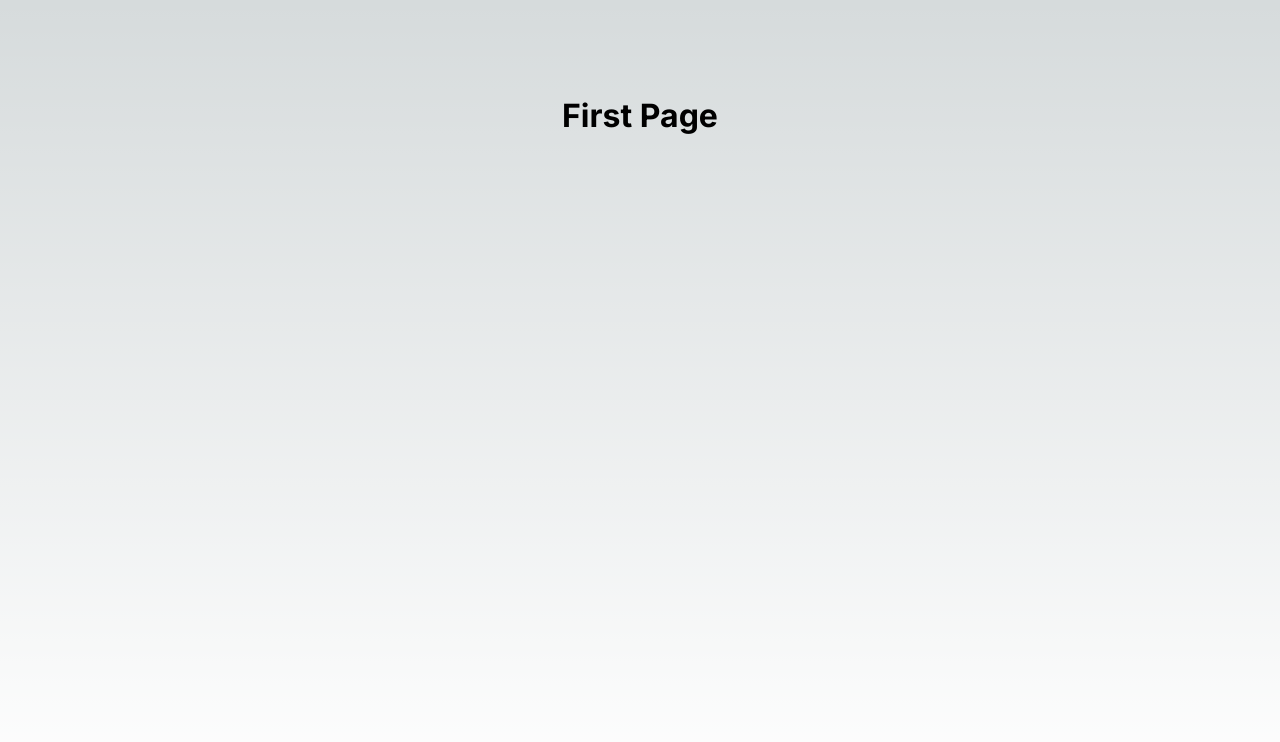
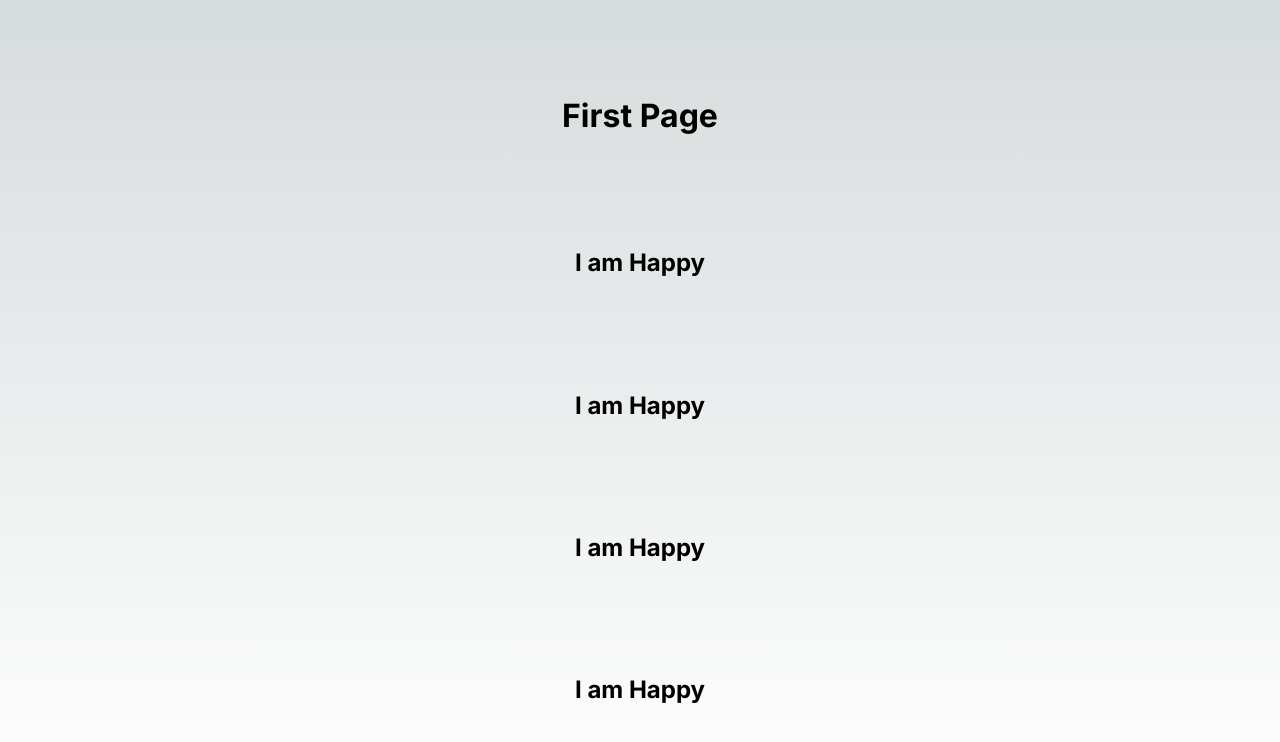
Before and after one commit to CodeHappy4U/Learn_NextJS, a Next.js app: page / in a window 1280 px wide. Shown: the top 742 px of the page. Built offline with nearby package versions, Linux system fonts and the light colour scheme.

Commit message:
1. Component Reuse

```diff
--- a/src/app/page.js
+++ b/src/app/page.js
@@ -5,6 +5,13 @@ export default function Home() {
   return (
     <main className={styles.main}>
       <h1>First Page</h1>
+      <User/>
+
+    {/* REUSE COMPONENTS */}
+      <User/>
+      <User/>
+      <User/>
+
     </main>
   );
 }
```
